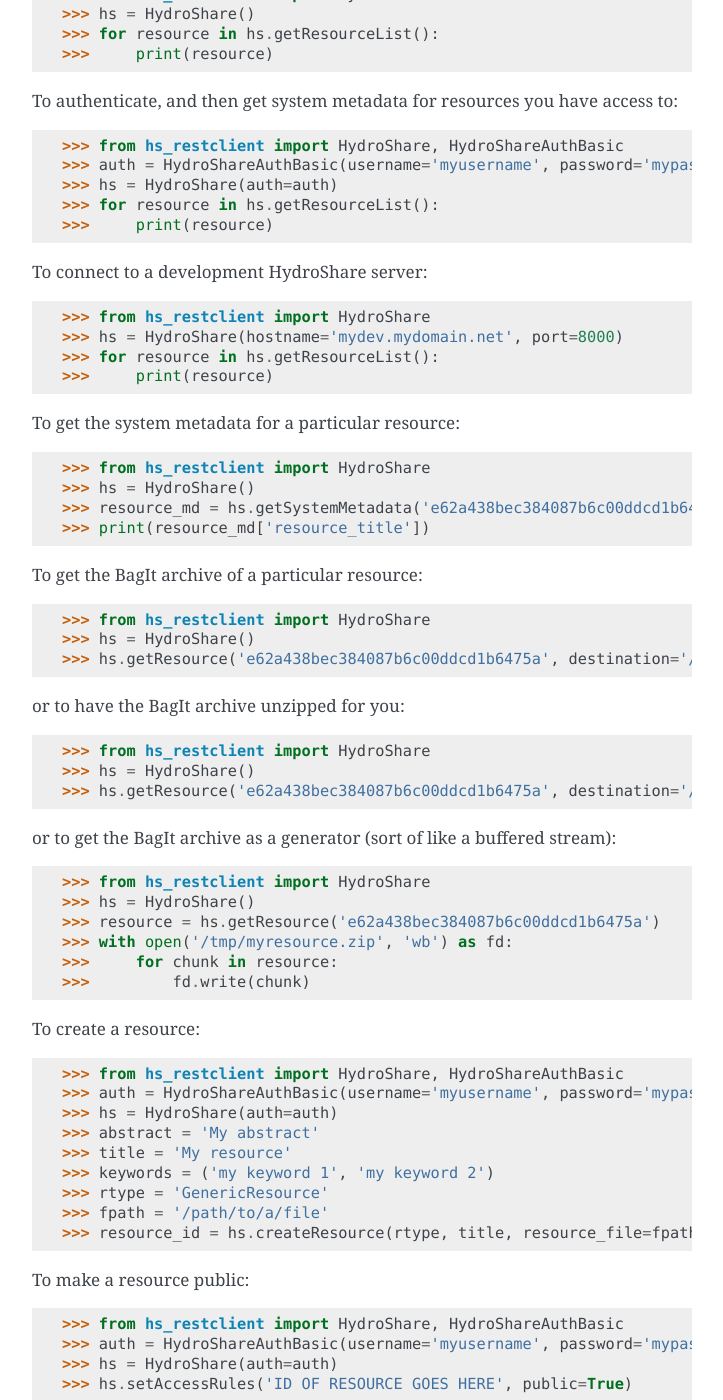
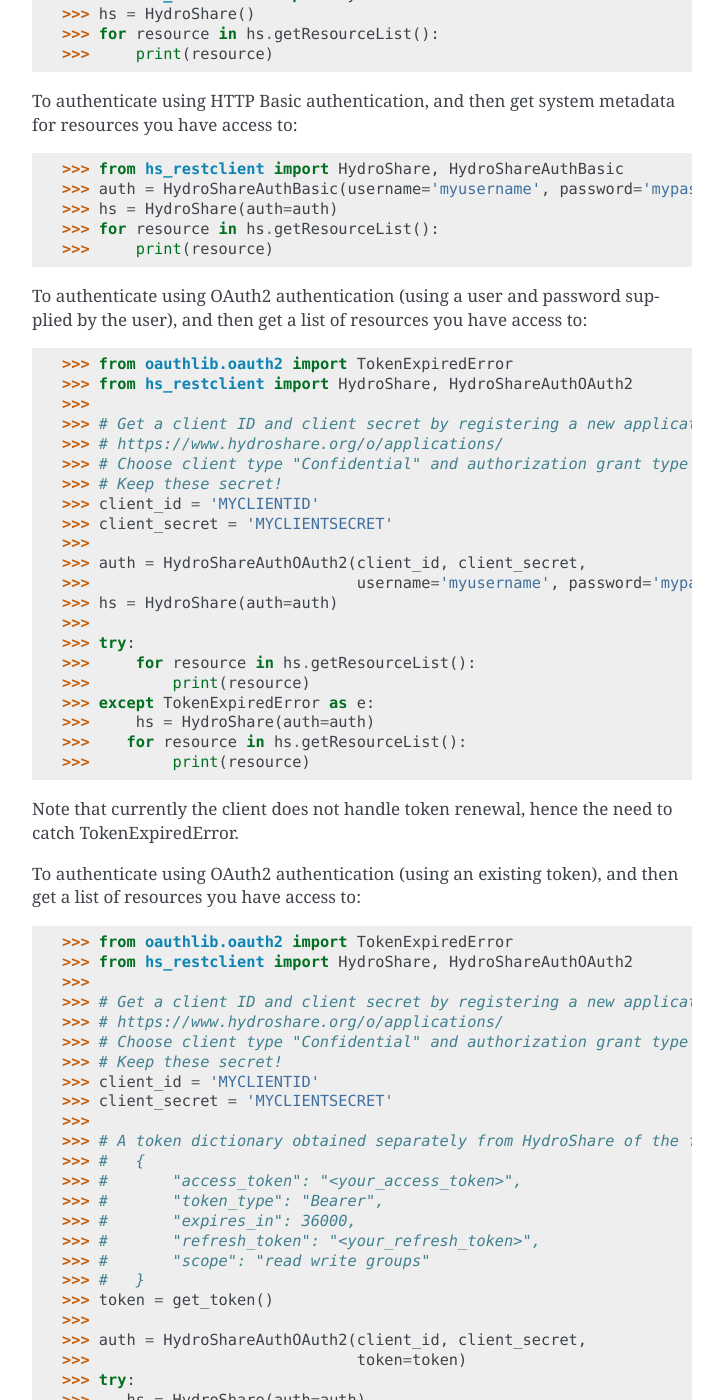
Before and after one commit to hydroshare/hs_restclient, a Sphinx documentation site: the page built from docs/index.rst, in a window 1280 px wide and 1400 px high, scrolled down 560 px. Shown: the whole window, without its empty margins (388-1111 px from the left). Built offline with Sphinx 7.4.7, drawn with Linux system fonts in a browser that asks for light colours; some of the changed text lies outside the part shown.

Commit message:
Update documentation to discuss OAuth2.

```diff
--- a/docs/index.rst
+++ b/docs/index.rst
@@ -33,7 +33,7 @@
     >>> for resource in hs.getResourceList():
     >>>     print(resource)
 
-To authenticate, and then get system metadata for resources you have access to:
+To authenticate using HTTP Basic authentication, and then get system metadata for resources you have access to:
 
     >>> from hs_restclient import HydroShare, HydroShareAuthBasic
     >>> auth = HydroShareAuthBasic(username='myusername', password='mypassword')
@@ -41,12 +41,85 @@
     >>> for resource in hs.getResourceList():
     >>>     print(resource)
 
-To connect to a development HydroShare server:
+To authenticate using OAuth2 authentication (using a user and password supplied by the user), and then get a list of
+resources you have access to:
+
+    >>> from oauthlib.oauth2 import TokenExpiredError
+    >>> from hs_restclient import HydroShare, HydroShareAuthOAuth2
+    >>>
+    >>> # Get a client ID and client secret by registering a new application at:
+    >>> # https://www.hydroshare.org/o/applications/
+    >>> # Choose client type "Confidential" and authorization grant type "Resource owner password-based"
+    >>> # Keep these secret!
+    >>> client_id = 'MYCLIENTID'
+    >>> client_secret = 'MYCLIENTSECRET'
+    >>>
+    >>> auth = HydroShareAuthOAuth2(client_id, client_secret,
+    >>>                             username='myusername', password='mypassword')
+    >>> hs = HydroShare(auth=auth)
+    >>>
+    >>> try:
+    >>>     for resource in hs.getResourceList():
+    >>>         print(resource)
+    >>> except TokenExpiredError as e:
+    >>>     hs = HydroShare(auth=auth)
+    >>>    for resource in hs.getResourceList():
+    >>>         print(resource)
+
+Note that currently the client does not handle token renewal, hence the need to catch TokenExpiredError.
+
+To authenticate using OAuth2 authentication (using an existing token), and then get a list of resources you have
+access to:
+
+    >>> from oauthlib.oauth2 import TokenExpiredError
+    >>> from hs_restclient import HydroShare, HydroShareAuthOAuth2
+    >>>
+    >>> # Get a client ID and client secret by registering a new application at:
+    >>> # https://www.hydroshare.org/o/applications/
+    >>> # Choose client type "Confidential" and authorization grant type "Resource owner password-based"
+    >>> # Keep these secret!
+    >>> client_id = 'MYCLIENTID'
+    >>> client_secret = 'MYCLIENTSECRET'
+    >>>
+    >>> # A token dictionary obtained separately from HydroShare of the form:
+    >>> #   {
+    >>> #       "access_token": "<your_access_token>",
+    >>> #       "token_type": "Bearer",
+    >>> #       "expires_in": 36000,
+    >>> #       "refresh_token": "<your_refresh_token>",
+    >>> #       "scope": "read write groups"
+    >>> #   }
+    >>> token = get_token()
+    >>>
+    >>> auth = HydroShareAuthOAuth2(client_id, client_secret,
+    >>>                             token=token)
+    >>> try:
+    >>>    hs = HydroShare(auth=auth)
+    >>>     for resource in hs.getResourceList():
+    >>>         print(resource)
+    >>> except:
+    >>>     token = get_token()
+    >>>     hs = HydroShare(auth=auth)
+    >>>    for resource in hs.getResourceList():
+    >>>         print(resource)
+
+Note that currently the client does not handle token renewal, hence the need to catch TokenExpiredError.
+
+To connect to a development HydroShare server that uses a self-sign security certificate:
 
     >>> from hs_restclient import HydroShare
-    >>> hs = HydroShare(hostname='mydev.mydomain.net', port=8000)
+    >>> hs = HydroShare(hostname='mydev.mydomain.net', verify=False)
     >>> for resource in hs.getResourceList():
     >>>     print(resource)
+
+To connect to a development HydroShare server that is not running HTTPS:
+
+    >>> from hs_restclient import HydroShare
+    >>> hs = HydroShare(hostname='mydev.mydomain.net', port=8000, use_https=False)
+    >>> for resource in hs.getResourceList():
+    >>>     print(resource)
+
+Note that authenticated connections **must** use HTTPS.
 
 To get the system metadata for a particular resource:
 
```
Also changed, not shown: README.rst (+76 -3 lines).
